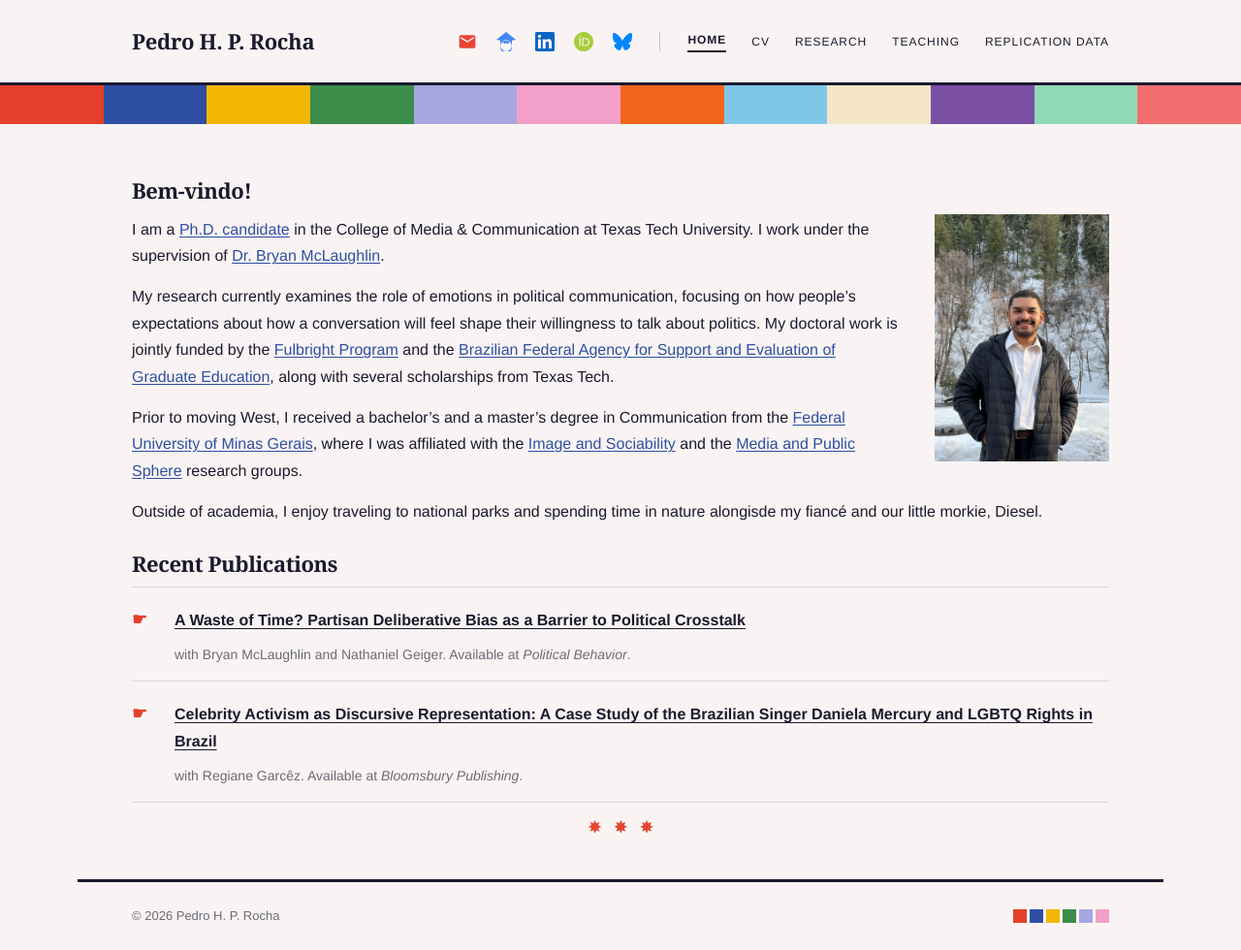
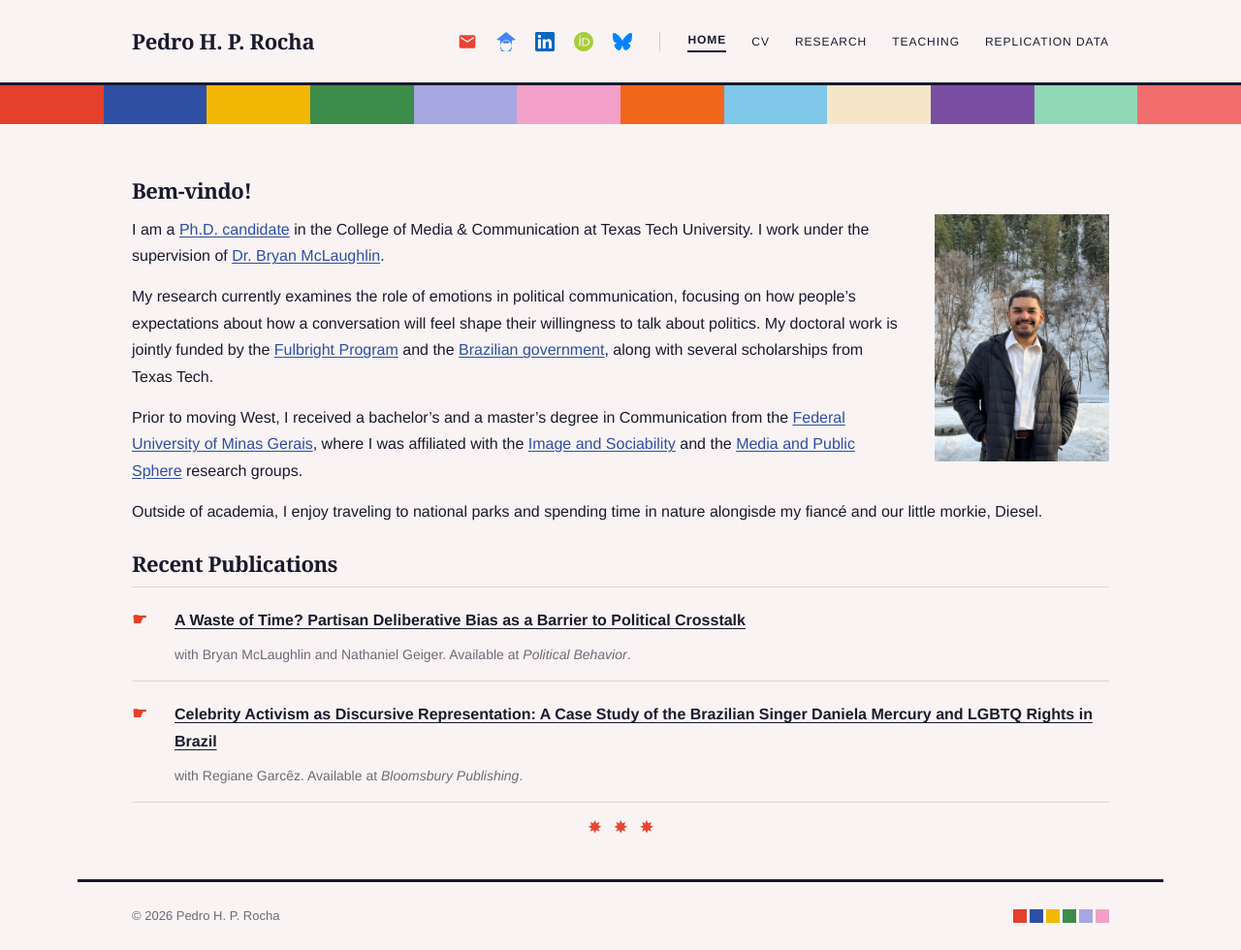
Before and after one commit to pedrohprocha/pedrohprocha.github.io, a Jekyll site: the page built from index.md, in a window 1280 px wide. Shown: the whole page at 97% size. Built offline with Jekyll 4.4.1, drawn with Linux system fonts in a browser that asks for light colours; some web fonts are replaced.

Commit message:
your message here

```diff
--- a/index.md
+++ b/index.md
@@ -9,7 +9,7 @@ description: "Pedro H. P. Rocha is a Ph.D. candidate and Fulbright fellow at Tex
 
 I am a [Ph.D. candidate](https://www.depts.ttu.edu/comc/faculty/faculty/procha.php) in the College of Media & Communication at Texas Tech University. I work under the supervision of [Dr. Bryan McLaughlin](https://www.depts.ttu.edu/comc/faculty/faculty/bmclaughlin.php).
 
-My research currently examines the role of emotions in political communication, focusing on how people's expectations about how a conversation will feel shape their willingness to talk about politics. My doctoral work is jointly funded by the [Fulbright Program](https://fulbright.org.br/) and the [Brazilian Federal Agency for Support and Evaluation of Graduate Education](https://www.gov.br/capes/en), along with several scholarships from Texas Tech.
+My research currently examines the role of emotions in political communication, focusing on how people's expectations about how a conversation will feel shape their willingness to talk about politics. My doctoral work is jointly funded by the [Fulbright Program](https://fulbright.org.br/) and the [Brazilian government](https://www.gov.br/capes/en), along with several scholarships from Texas Tech.
 
 Prior to moving West, I received a bachelor’s and a master’s degree in Communication from the [Federal University of Minas Gerais](http://www.ppgcom.fafich.ufmg.br/indexi.php), where I was affiliated with the [Image and Sociability](https://www.fafich.ufmg.br/gris/) and the [Media and Public Sphere](https://grupoemeblog.wordpress.com/) research groups.
 
```
Also changed, not shown: 1 other file.
